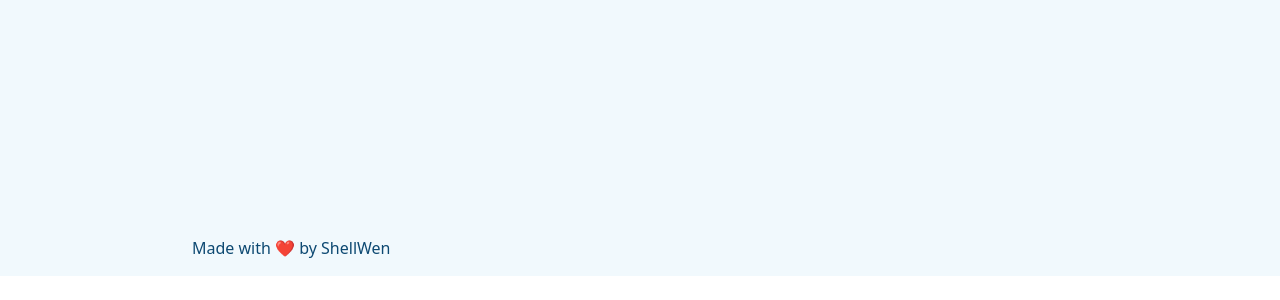
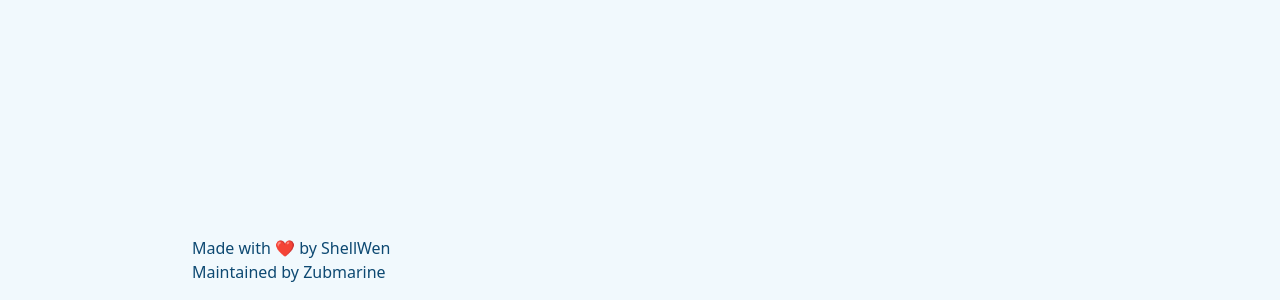
Before and after one commit to Zubmarine/zubmarine-page, a React (Vite) app: page / in a window 1280 px wide. Shown: the part 2152-2452 px from the top of the page. Before the commit the page ends 2428 px from the top, so only its background shows below. Built offline with nearby package versions, Linux system fonts and the light colour scheme.

Commit message:
Maintainer Update

```diff
--- a/src/App.tsx
+++ b/src/App.tsx
@@ -120,10 +120,12 @@
         </div>
         <div className='h-[100vh]' />
         <div className="w-full max-w-4xl pb-4">
-          Made with <span className="text-red-500">❤</span> by{' '}
-          <a href="https://github.com/ShellWen" target="_blank" rel="noreferrer noopener">
-            ShellWen
-          </a>
+          <p>Made with <span className="text-red-500">❤</span> by{' '}
+            <a href="https://github.com/ShellWen" target="_blank" rel="noreferrer noopener">
+              ShellWen
+            </a>
+          </p>
+          <p>Maintained by Zubmarine</p>
         </div>
       </div>
     </div>
```
